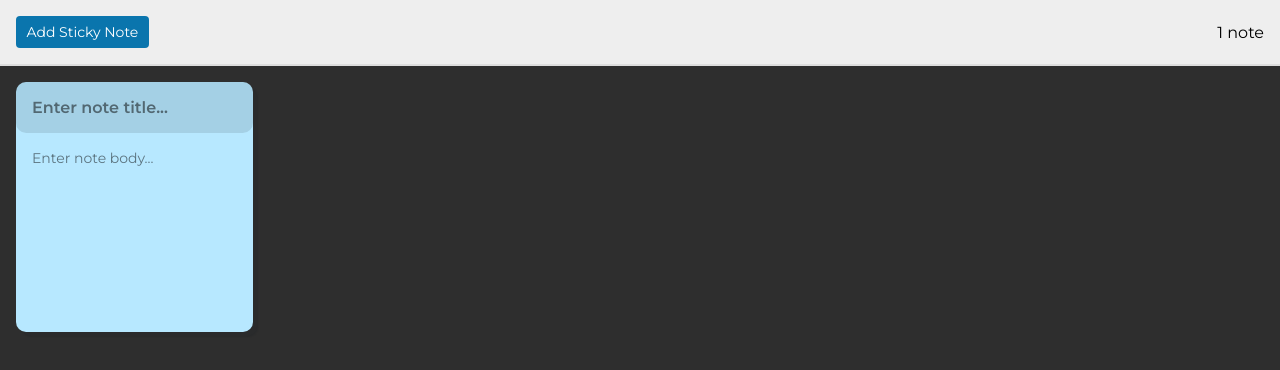
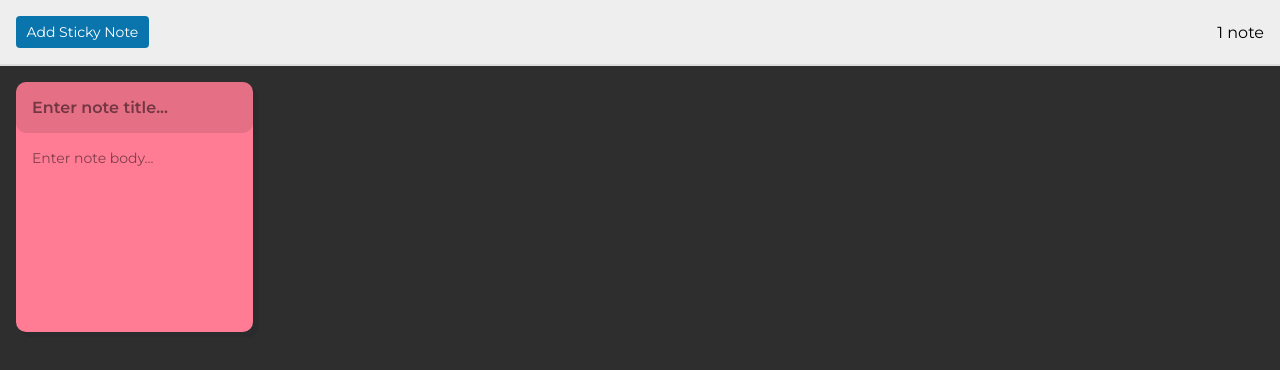
Before and after one commit to vishalh08/Sticky, a plain HTML site: page sticky/index.html in a window 1280 px wide. Both pictures are taken after a click on the button "Add Sticky Note". Drawn offline with Linux system fonts and the light colour scheme.

Commit message:
css  and js modified

```diff
--- a/sticky/main.js
+++ b/sticky/main.js
@@ -28,7 +28,7 @@ function createNoteElement() {
 
 
 function getRandomNoteStyle() {
-    const styles = [1, 2, 3];
+    const styles = [1, 2, 3, 4];
     const randomStyle = styles[Math.floor(Math.random() * styles.length)]
 
     return `note-style-${randomStyle}`;
--- a/sticky/style.css
+++ b/sticky/style.css
@@ -45,7 +45,6 @@ body * {
 }
 
 .note {
-  background: #fff740;
   border-radius: 10px;
   box-shadow: 5px 5px 1px rgba(38, 39, 42, 0.5);
   display: flex;
@@ -82,13 +81,17 @@ body * {
 }
 
 .note-style-1 {
-  background: #f7f29a;
+  background: #faf36e;
 }
 
 .note-style-2 {
-  background: #bcfba5;
+  background: #97fffc;
 }
 
 .note-style-3 {
-  background: #b7e8ff;
+  background: #d9bdff;
 }
+
+.note-style-4 {
+  background: #ff7c94;
+}
```
